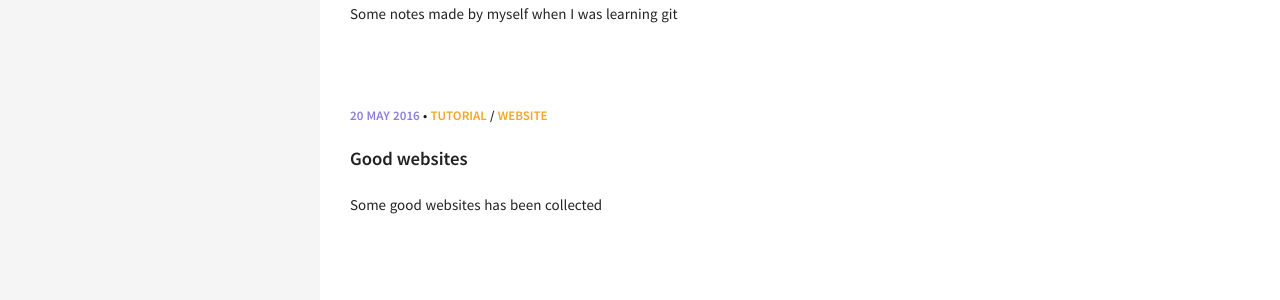
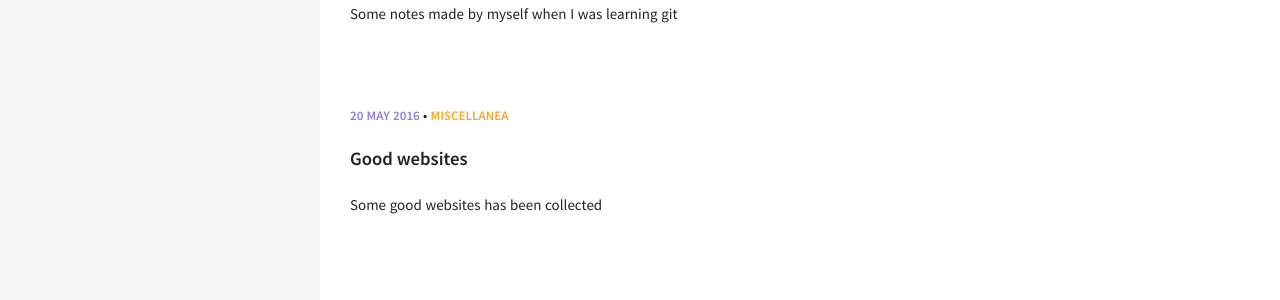
Before and after one commit to Chenlonw/chenlonw.github.com, a Jekyll site: the page built from index.html, in a window 1280 px wide. Shown: the part 1291-1591 px from the top of the page. Built offline with Jekyll 4.4.1, drawn with Linux system fonts in a browser that asks for light colours.

Commit message:
modify category

```diff
--- a/_posts/miscellanea/2016-05-20-goodweb.md
+++ b/_posts/miscellanea/2016-05-20-goodweb.md
@@ -2,7 +2,7 @@
 layout: post
 title:  "Good websites"
 date:   2016-05-20
-categories: [tutorial, website]
+categories: [Miscellanea]
 excerpt: "Some good websites has been collected"
 tag:
 - website
```
